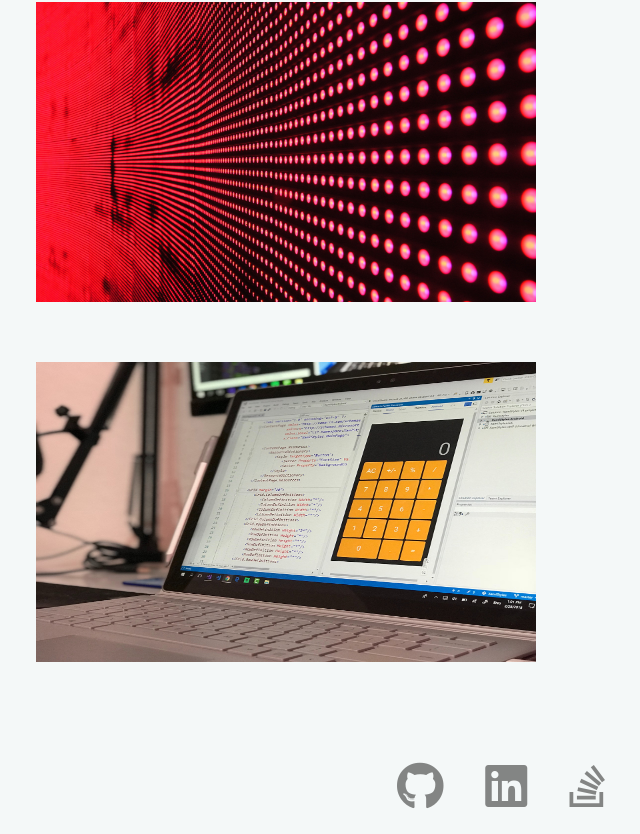
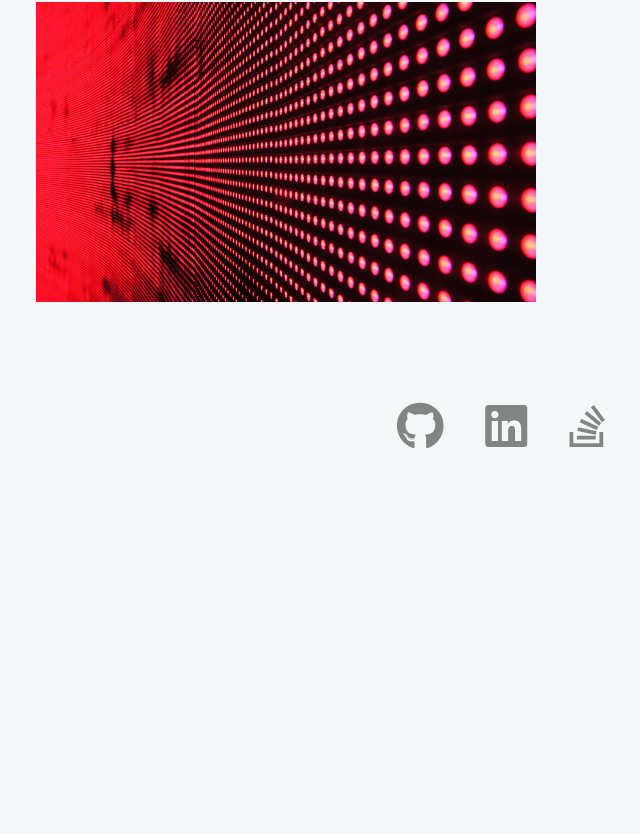
Before and after one commit to Chaosgale/ReactPortfolio, a React (Vite) app: page /portfolio in a window 1280 px wide. Shown: the part 1212-2046 px from the top of the page, without its empty margins (138-778 px from the left). After the commit the page ends 1686 px from the top, so only its background shows below. Built offline with nearby package versions, Linux system fonts and the light colour scheme; a web font is replaced by a local one.

Commit message:
less wedapps

```diff
--- a/src/components/Portfolio/index.jsx
+++ b/src/components/Portfolio/index.jsx
@@ -31,12 +31,6 @@ function Portfolio() {
       link: "https://github.com",
       repo: "https://github.com"
     },
-    {
-      name: 'calculator',
-      description: 'React/JavaScript/CSS',
-      link: "https://github.com",
-      repo: "https://github.com"
-    },
   ]);
 
   return (
```
